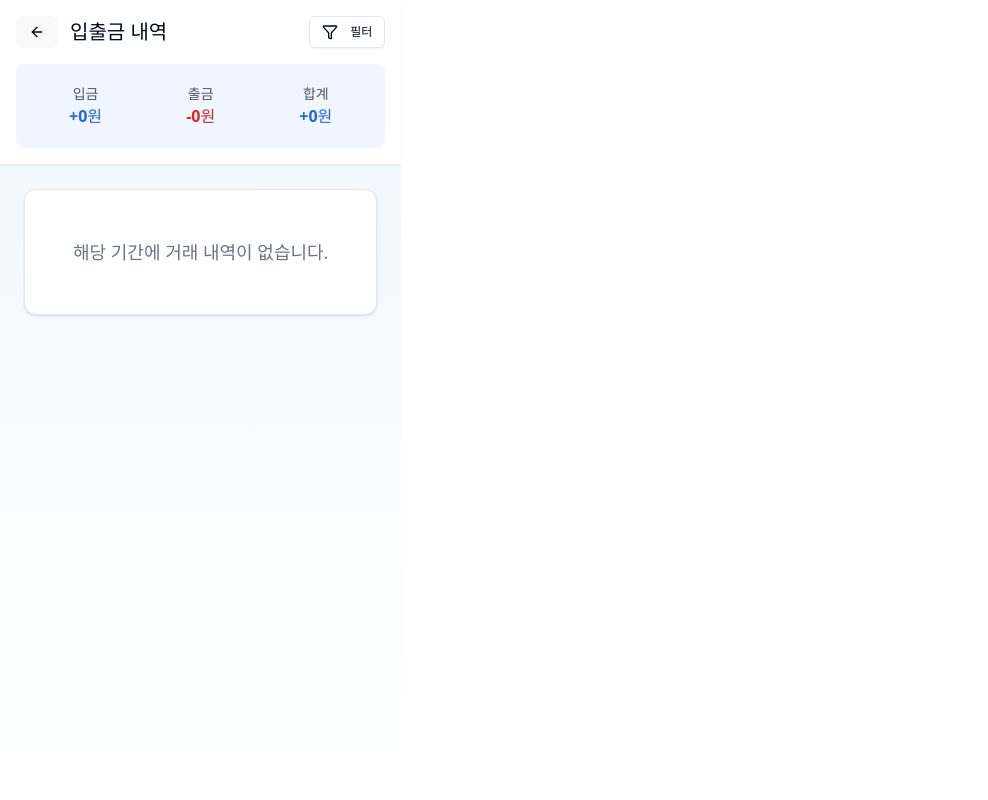
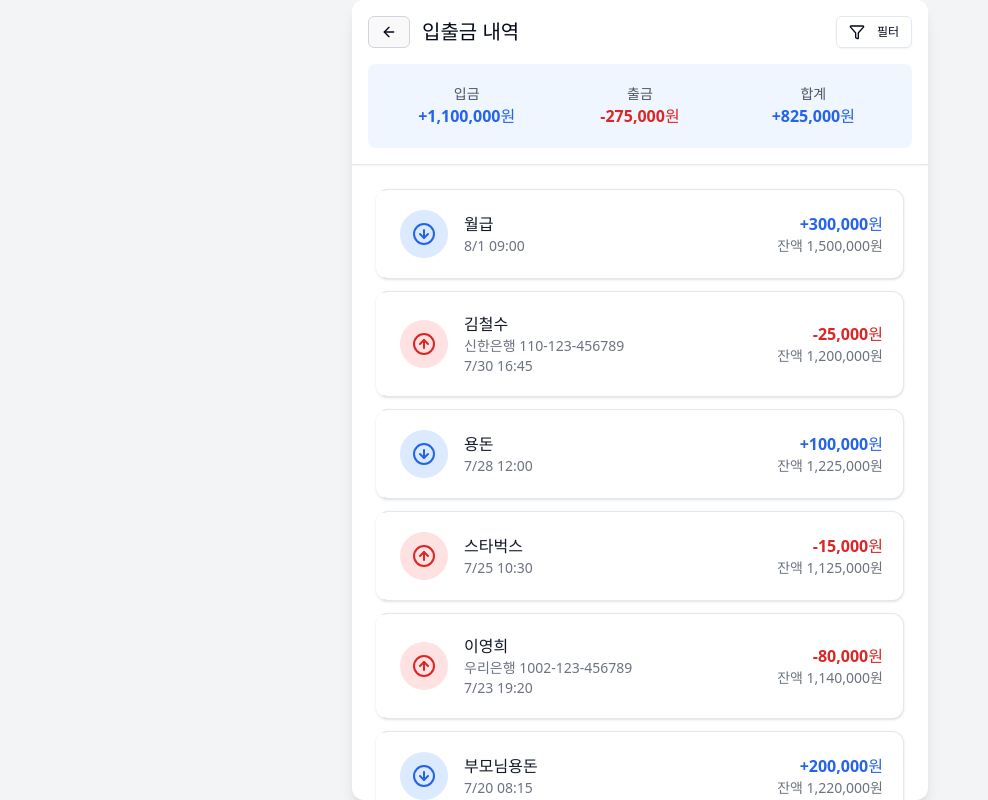
Before and after one commit to JunhyunKang/mock-sol, a React (Vite) app: page / in a window 1280 px wide. Both pictures are taken after a click on the button "더보기". Shown: the whole page, without its empty margins (0-988 px from the left). Built offline with nearby package versions, Linux system fonts and the light colour scheme; a web font is replaced by a local one.

Commit message:
FEAT: 디자인 변경

```diff
--- a/package.json
+++ b/package.json
@@ -25,6 +25,7 @@
     "react": "^19.1.0",
     "react-dom": "^19.1.0",
     "tailwind-merge": "^3.3.1",
+    "tailwind-scrollbar": "^4.0.2",
     "tailwindcss-animate": "^1.0.7"
   },
   "devDependencies": {
--- a/src/App.tsx
+++ b/src/App.tsx
@@ -3,6 +3,7 @@ import BankHome from './components/BankHome'
 import Transfer from './components/Transfer'
 import TransactionHistory from './components/TransactionHistory'
 import Exchange from './components/Exchange'
+import Layout from '@/components/Layout.tsx'
 
 type Screen = 'home' | 'transfer' | 'history' | 'exchange'
 
@@ -13,7 +14,7 @@ function App() {
   const navigateToTransfer = () => setCurrentScreen('transfer')
   const navigateToHistory = () => setCurrentScreen('history')
   const navigateToExchange = () => setCurrentScreen('exchange')
-
+  const renderScreen = () => {
     switch (currentScreen) {
       case 'home':
         return (
@@ -39,5 +40,7 @@ function App() {
         )
     }
   }
+  return <Layout>{renderScreen()}</Layout>
+}
 
 export default App
--- a/src/components/BankHome.tsx
+++ b/src/components/BankHome.tsx
@@ -4,8 +4,6 @@ import { Card, CardContent, CardHeader, CardTitle } from '@/components/ui/card'
 import {
   Send,
   History,
-  Eye,
-  EyeOff,
   Bell,
   Settings,
   CreditCard,
@@ -25,7 +23,7 @@ export default function BankHome({
   onNavigateToHistory,
   onNavigateToExchange,
 }: HomeProps) {
-  const [showBalance, setShowBalance] = useState(true)
+  const [showBalance] = useState(true)
   const balance = 1450000
 
   const formatAmount = (amount: number) => {
@@ -58,14 +56,14 @@ export default function BankHome({
       icon: <CreditCard className="h-6 w-6 lg:h-7 lg:w-7" />,
       title: '카드관리',
       description: '한도설정',
-      onClick: () => { },
+      onClick: () => {},
       color: 'bg-purple-100 text-purple-600',
     },
     {
       icon: <PiggyBank className="h-6 w-6 lg:h-7 lg:w-7" />,
       title: '적금',
       description: '상품가입',
-      onClick: () => { },
+      onClick: () => {},
       color: 'bg-orange-100 text-orange-600',
     },
   ]
@@ -95,17 +93,14 @@ export default function BankHome({
   ]
 
   return (
-    <div className="min-h-screen bg-gradient-to-b from-blue-50 to-white">
+    <div>
       {/* 헤더 */}
       <div className="bg-white shadow-sm">
         <div className="flex items-center justify-between p-4 lg:p-6">
           <div>
             <h1 className="text-xl font-bold text-gray-900 lg:text-2xl">
-              안녕하세요!
+              강준현
             </h1>
-            <p className="text-sm text-gray-600 lg:text-base">
-              오늘도 좋은 하루 되세요 ✨
-            </p>
           </div>
           <div className="flex space-x-2">
             <Button variant="ghost" size="sm">
@@ -132,18 +127,6 @@ export default function BankHome({
                   3333-01-1234567
                 </p>
               </div>
-              <Button
-                variant="ghost"
-                size="sm"
-                onClick={() => setShowBalance(!showBalance)}
-                className="text-white hover:bg-blue-500"
-              >
-                {showBalance ? (
-                  <EyeOff className="h-5 w-5" />
-                ) : (
-                  <Eye className="h-5 w-5" />
-                )}
-              </Button>
             </div>
             <div className="mt-6">
               <p className="text-sm text-blue-100 lg:text-base">잔액</p>
@@ -208,10 +191,11 @@ export default function BankHome({
               >
                 <div className="flex items-center space-x-3">
                   <div
-                    className={`flex h-10 w-10 items-center justify-center rounded-full lg:h-12 lg:w-12 ${transaction.amount > 0
-                      ? 'bg-blue-100 text-blue-600'
-                      : 'bg-red-100 text-red-600'
-                      }`}
+                    className={`flex h-10 w-10 items-center justify-center rounded-full lg:h-12 lg:w-12 ${
+                      transaction.amount > 0
+                        ? 'bg-blue-100 text-blue-600'
+                        : 'bg-red-100 text-red-600'
+                    }`}
                   >
                     {transaction.amount > 0 ? (
                       <TrendingUp className="h-5 w-5 lg:h-6 lg:w-6" />
@@ -229,8 +213,9 @@ export default function BankHome({
                   </div>
                 </div>
                 <p
-                  className={`text-sm font-semibold lg:text-base ${transaction.amount > 0 ? 'text-blue-600' : 'text-red-600'
-                    }`}
+                  className={`text-sm font-semibold lg:text-base ${
+                    transaction.amount > 0 ? 'text-blue-600' : 'text-red-600'
+                  }`}
                 >
                   {transaction.amount > 0 ? '+' : ''}
                   {formatAmount(Math.abs(transaction.amount))}원
--- a/src/components/Exchange.tsx
+++ b/src/components/Exchange.tsx
@@ -35,15 +35,15 @@ export default function Exchange({ onNavigateBack }: ExchangeProps) {
     {
       currency: '미국 달러',
       code: 'USD',
-            rate: 1350.50,
-            change: 2.30,
+      rate: 1350.5,
+      change: 2.3,
       icon: <DollarSign className="h-5 w-5" />,
     },
     {
       currency: '유로',
       code: 'EUR',
-            rate: 1480.20,
-            change: -1.50,
+      rate: 1480.2,
+      change: -1.5,
       icon: <Euro className="h-5 w-5" />,
     },
     {
@@ -56,8 +56,8 @@ export default function Exchange({ onNavigateBack }: ExchangeProps) {
     {
       currency: '영국 파운드',
       code: 'GBP',
-            rate: 1720.80,
-            change: -3.20,
+      rate: 1720.8,
+      change: -3.2,
       icon: <Euro className="h-5 w-5" />,
     },
   ]
@@ -68,7 +68,7 @@ export default function Exchange({ onNavigateBack }: ExchangeProps) {
       from: 'KRW',
       to: 'USD',
       amount: 1000000,
-            rate: 1350.50,
+      rate: 1350.5,
       date: '2024-01-15',
       status: 'completed',
     },
@@ -77,7 +77,7 @@ export default function Exchange({ onNavigateBack }: ExchangeProps) {
       from: 'USD',
       to: 'KRW',
       amount: 500,
-            rate: 1352.30,
+      rate: 1352.3,
       date: '2024-01-10',
       status: 'completed',
     },
@@ -86,7 +86,7 @@ export default function Exchange({ onNavigateBack }: ExchangeProps) {
       from: 'KRW',
       to: 'EUR',
       amount: 500000,
-            rate: 1480.20,
+      rate: 1480.2,
       date: '2024-01-05',
       status: 'completed',
     },
@@ -98,13 +98,13 @@ export default function Exchange({ onNavigateBack }: ExchangeProps) {
 
   const calculateExchange = () => {
     if (!amount) return 0
-        const fromRate = exchangeRates.find(r => r.code === fromCurrency)?.rate || 1
-        const toRate = exchangeRates.find(r => r.code === toCurrency)?.rate || 1
+    const fromRate = exchangeRates.find(r => r.code === fromCurrency)?.rate ?? 1
+    const toRate = exchangeRates.find(r => r.code === toCurrency)?.rate ?? 1
 
     if (fromCurrency === 'KRW') {
-            return (parseFloat(amount) / toRate)
+      return parseFloat(amount) / toRate
     } else if (toCurrency === 'KRW') {
-            return (parseFloat(amount) * fromRate)
+      return parseFloat(amount) * fromRate
     } else {
       // 외화 간 환전
       const krwAmount = parseFloat(amount) * fromRate
@@ -112,13 +112,13 @@ export default function Exchange({ onNavigateBack }: ExchangeProps) {
     }
   }
 
-    const getCurrencyName = (code: string) => {
-        const currency = exchangeRates.find(r => r.code === code)
-        return currency?.currency || code
-    }
+  // const getCurrencyName = (code: string) => {
+  //   const currency = exchangeRates.find(r => r.code === code)
+  //   return currency?.currency ?? code
+  // }
 
   return (
-        <div className="min-h-screen bg-gradient-to-b from-blue-50 to-white">
+    <div>
       {/* 헤더 */}
       <div className="bg-white shadow-sm">
         <div className="flex items-center justify-between p-4 lg:p-6">
@@ -130,9 +130,7 @@ export default function Exchange({ onNavigateBack }: ExchangeProps) {
           >
             <ArrowLeft className="h-6 w-6" />
           </Button>
-                    <h1 className="text-xl font-bold text-gray-900 lg:text-2xl">
-                        환전
-                    </h1>
+          <h1 className="text-xl font-bold text-gray-900 lg:text-2xl">환전</h1>
           <div className="w-6"></div>
         </div>
       </div>
@@ -144,7 +142,7 @@ export default function Exchange({ onNavigateBack }: ExchangeProps) {
             <CardTitle className="text-lg lg:text-xl">실시간 환율</CardTitle>
           </CardHeader>
           <CardContent className="space-y-3">
-                        {exchangeRates.map((rate) => (
+            {exchangeRates.map(rate => (
               <div
                 key={rate.code}
                 className="flex items-center justify-between rounded-lg bg-gray-50 p-3 lg:p-4"
@@ -173,7 +171,8 @@ export default function Exchange({ onNavigateBack }: ExchangeProps) {
                       <TrendingDown className="h-3 w-3 text-blue-500" />
                     )}
                     <p
-                                            className={`text-xs lg:text-sm ${rate.change > 0 ? 'text-red-500' : 'text-blue-500'
+                      className={`text-xs lg:text-sm ${
+                        rate.change > 0 ? 'text-red-500' : 'text-blue-500'
                       }`}
                     >
                       {rate.change > 0 ? '+' : ''}
@@ -199,7 +198,7 @@ export default function Exchange({ onNavigateBack }: ExchangeProps) {
                 type="number"
                 placeholder="환전할 금액을 입력하세요"
                 value={amount}
-                                onChange={(e) => setAmount(e.target.value)}
+                onChange={e => setAmount(e.target.value)}
                 className="text-lg"
               />
             </div>
@@ -209,7 +208,7 @@ export default function Exchange({ onNavigateBack }: ExchangeProps) {
                 <Label>보내는 통화</Label>
                 <select
                   value={fromCurrency}
-                                    onChange={(e) => setFromCurrency(e.target.value)}
+                  onChange={e => setFromCurrency(e.target.value)}
                   className="w-full rounded-md border border-gray-300 px-3 py-2 text-sm focus:border-blue-500 focus:outline-none"
                 >
                   <option value="KRW">KRW (원)</option>
@@ -224,7 +223,7 @@ export default function Exchange({ onNavigateBack }: ExchangeProps) {
                 <Label>받는 통화</Label>
                 <select
                   value={toCurrency}
-                                    onChange={(e) => setToCurrency(e.target.value)}
+                  onChange={e => setToCurrency(e.target.value)}
                   className="w-full rounded-md border border-gray-300 px-3 py-2 text-sm focus:border-blue-500 focus:outline-none"
                 >
                   <option value="USD">USD (달러)</option>
@@ -248,7 +247,11 @@ export default function Exchange({ onNavigateBack }: ExchangeProps) {
                   <Calculator className="h-8 w-8 text-blue-600" />
                 </div>
                 <p className="mt-2 text-xs text-gray-500">
-                                    기준 환율: {exchangeRates.find(r => r.code === toCurrency)?.rate.toFixed(2)}원
+                  기준 환율:{' '}
+                  {exchangeRates
+                    .find(r => r.code === toCurrency)
+                    ?.rate.toFixed(2)}
+                  원
                 </p>
               </div>
             )}
@@ -272,7 +275,7 @@ export default function Exchange({ onNavigateBack }: ExchangeProps) {
             </Button>
           </CardHeader>
           <CardContent className="space-y-3">
-                        {exchangeHistory.map((history) => (
+            {exchangeHistory.map(history => (
               <div
                 key={history.id}
                 className="flex items-center justify-between rounded-lg bg-gray-50 p-3 lg:p-4"
--- /dev/null
+++ b/src/components/Layout.tsx
@@ -0,0 +1,17 @@
+import type { ReactNode } from 'react'
+
+interface LayoutProps {
+  children: ReactNode
+}
+
+export default function Layout({ children }: LayoutProps) {
+  return (
+    <div className="flex h-screen w-screen items-center justify-center bg-gray-100 p-4">
+      <div className="h-[100vh] w-full max-w-xl overflow-hidden rounded-xl bg-white shadow-lg">
+        <div className="scrollbar-thin scrollbar-track-gray-100 scrollbar-thumb-gray-300 h-full overflow-y-auto">
+          {children}
+        </div>
+      </div>
+    </div>
+  )
+}
--- a/src/components/TransactionHistory.tsx
+++ b/src/components/TransactionHistory.tsx
@@ -38,7 +38,7 @@ export default function TransactionHistory({
   const stats = getTransactionStats()
 
   return (
-    <div className="min-h-screen bg-gradient-to-b from-blue-50 to-white">
+    <div>
       {/* 헤더 */}
       <div className="border-b bg-white shadow-sm">
         <div className="flex items-center justify-between p-4">
--- a/src/components/Transfer.tsx
+++ b/src/components/Transfer.tsx
@@ -36,7 +36,7 @@ export default function BankTransferApp({ onNavigateBack }: TransferProps) {
   // 완료 화면
   if (isComplete) {
     return (
-      <div className="flex min-h-screen items-center justify-center bg-gradient-to-b from-blue-50 to-white p-4">
+      <div>
         <Card className="mx-auto w-full max-w-sm text-center">
           <CardContent className="p-8">
             <div className="mx-auto mb-4 flex h-16 w-16 items-center justify-center rounded-full bg-green-100">
@@ -58,7 +58,7 @@ export default function BankTransferApp({ onNavigateBack }: TransferProps) {
   }
 
   return (
-    <div className="min-h-screen bg-gradient-to-b from-blue-50 to-white">
+    <div>
       {/* 헤더 */}
       <div className="border-b bg-white shadow-sm">
         <div className="flex items-center p-4">
@@ -75,11 +75,18 @@ export default function BankTransferApp({ onNavigateBack }: TransferProps) {
 
         {/* 진행 단계 */}
         <div className="px-4 pb-4">
-          <div className="flex items-center space-x-2">
+          <div className="mb-2 flex justify-between text-xs text-gray-500 lg:text-sm">
+            <span className="text-center">받는분 정보</span>
+            <span className="text-center">송금 금액</span>
+            <span className="text-center">송금 확인</span>
+          </div>
+
+          {/* 숫자 버튼들을 텍스트 위치에 맞춤 */}
+          <div className="flex items-center justify-between">
             {[1, 2, 3].map(num => (
-              <div key={num} className="flex items-center">
+              <div key={num} className="flex flex-col items-center">
                 <div
-                  className={`flex h-8 w-8 items-center justify-center rounded-full text-sm font-medium ${
+                  className={`flex h-8 w-8 items-center justify-center rounded-full text-sm font-medium transition-colors ${
                     step >= num
                       ? 'bg-blue-600 text-white'
                       : 'bg-gray-200 text-gray-500'
@@ -87,20 +94,8 @@ export default function BankTransferApp({ onNavigateBack }: TransferProps) {
                 >
                   {num}
                 </div>
-                {num < 3 && (
-                  <div
-                    className={`mx-2 h-1 w-12 ${
-                      step > num ? 'bg-blue-600' : 'bg-gray-200'
-                    }`}
-                  />
-                )}
               </div>
             ))}
-          </div>
-          <div className="mt-2 flex justify-between text-xs text-gray-500">
-            <span>받는분 정보</span>
-            <span>송금 금액</span>
-            <span>송금 확인</span>
           </div>
         </div>
       </div>
@@ -119,7 +114,7 @@ export default function BankTransferApp({ onNavigateBack }: TransferProps) {
               <div>
                 <Label htmlFor="bankName">은행</Label>
                 <select
-                  className="mt-1 w-full rounded-lg border p-3 focus:border-blue-500 focus:ring-2 focus:ring-blue-500"
+                  className="mmt-1 w-full rounded-lg border bg-white p-3 text-gray-900 focus:border-blue-500 focus:ring-2 focus:ring-blue-500"
                   value={transferData.bankName}
                   onChange={e =>
                     updateTransferData({ bankName: e.target.value })
--- a/src/hooks/useTransaction.ts
+++ b/src/hooks/useTransaction.ts
@@ -3,7 +3,7 @@ import { MOCK_TRANSACTIONS } from '../types/transaction'
 import type { TransactionFilter } from '../types/transaction'
 
 const today = new Date().toISOString().split('T')[0]
-const oneMonthAgo = new Date(Date.now() - 30 * 24 * 60 * 60 * 1000)
+const oneMonthAgo = new Date(Date.now() - 1 * 12 * 30 * 24 * 60 * 60 * 1000)
   .toISOString()
   .split('T')[0]
 
--- a/src/index.css
+++ b/src/index.css
@@ -42,12 +42,12 @@ h1 {
 
 button {
   border-radius: 8px;
-  border: 1px solid transparent;
+  border: 1px solid #d1d5db;
   padding: 0.6em 1.2em;
   font-size: 1em;
   font-weight: 500;
   font-family: inherit;
-  background-color: #1a1a1a;
+  background-color: #f9f9f9;
   cursor: pointer;
   transition: border-color 0.25s;
 }
--- a/src/types/transaction.ts
+++ b/src/types/transaction.ts
@@ -29,7 +29,7 @@ export const MOCK_TRANSACTIONS: Transaction[] = [
     description: '홍길동',
     bank: '카카오뱅크',
     accountNumber: '3333-01-1234567',
-    date: '2024-08-03',
+    date: '2025-08-03',
     time: '14:30',
   },
   {
@@ -38,7 +38,7 @@ export const MOCK_TRANSACTIONS: Transaction[] = [
     amount: 300000,
     balance: 1500000,
     description: '월급',
-    date: '2024-08-01',
+    date: '2025-08-01',
     time: '09:00',
   },
   {
@@ -49,7 +49,7 @@ export const MOCK_TRANSACTIONS: Transaction[] = [
     description: '김철수',
     bank: '신한은행',
     accountNumber: '110-123-456789',
-    date: '2024-07-30',
+    date: '2025-07-30',
     time: '16:45',
   },
   {
@@ -58,7 +58,7 @@ export const MOCK_TRANSACTIONS: Transaction[] = [
     amount: 100000,
     balance: 1225000,
     description: '용돈',
-    date: '2024-07-28',
+    date: '2025-07-28',
     time: '12:00',
   },
   {
@@ -67,7 +67,7 @@ export const MOCK_TRANSACTIONS: Transaction[] = [
     amount: 15000,
     balance: 1125000,
     description: '스타벅스',
-    date: '2024-07-25',
+    date: '2025-07-25',
     time: '10:30',
   },
   {
@@ -78,7 +78,7 @@ export const MOCK_TRANSACTIONS: Transaction[] = [
     description: '이영희',
     bank: '우리은행',
     accountNumber: '1002-123-456789',
-    date: '2024-07-23',
+    date: '2025-07-23',
     time: '19:20',
   },
   {
@@ -87,7 +87,7 @@ export const MOCK_TRANSACTIONS: Transaction[] = [
     amount: 200000,
     balance: 1220000,
     description: '부모님용돈',
-    date: '2024-07-20',
+    date: '2025-07-20',
     time: '08:15',
   },
   {
@@ -96,7 +96,7 @@ export const MOCK_TRANSACTIONS: Transaction[] = [
     amount: 35000,
     balance: 1020000,
     description: '마트결제',
-    date: '2024-07-18',
+    date: '2025-07-18',
     time: '17:50',
   },
   {
@@ -105,7 +105,7 @@ export const MOCK_TRANSACTIONS: Transaction[] = [
     amount: 500000,
     balance: 1055000,
     description: '보너스',
-    date: '2024-07-15',
+    date: '2025-07-15',
     time: '11:30',
   },
   {
@@ -116,7 +116,7 @@ export const MOCK_TRANSACTIONS: Transaction[] = [
     description: '박민수',
     bank: '하나은행',
     accountNumber: '123-456789-001',
-    date: '2024-07-10',
+    date: '2025-07-10',
     time: '13:45',
   },
 ]
--- a/tailwind.config.js
+++ b/tailwind.config.js
@@ -56,5 +56,8 @@ export default {
   		}
   	}
   },
-  plugins: [require("tailwindcss-animate")],
+	plugins: [
+		require("tailwindcss-animate"),
+		require('tailwind-scrollbar'),
+	],
 }
```
Also changed, not shown: 1 other file (tests, documents, lock files or other folders). Lines whose indentation alone changed are shown as unchanged.
